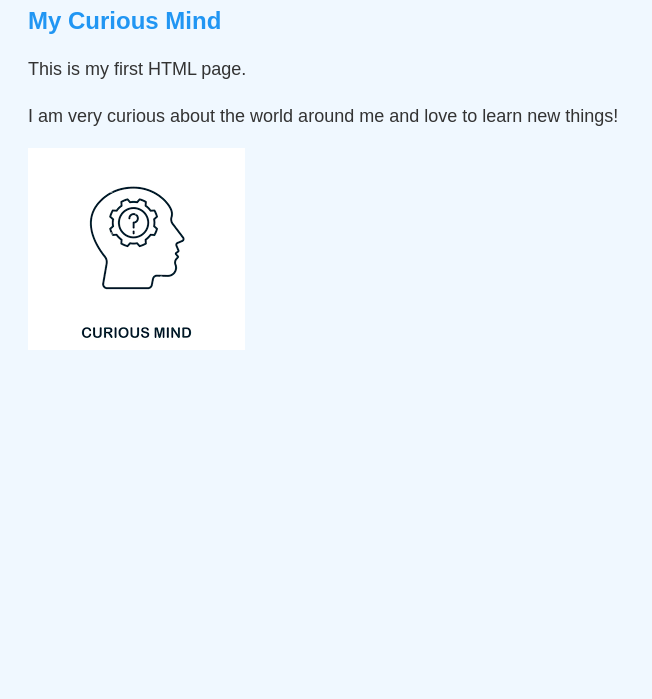
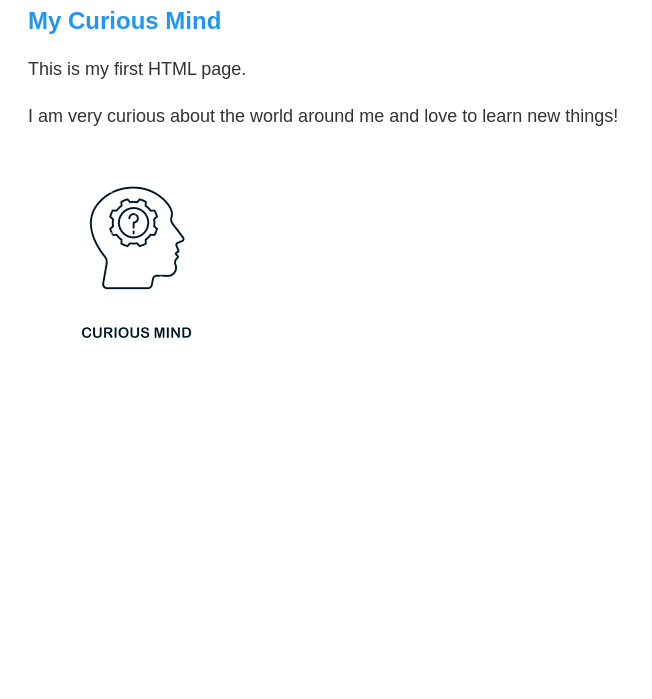
Before and after one commit to Ongani3/web-dev-lab, a plain HTML site: page index.html in a window 1280 px wide. Shown: the part 101-800 px from the top of the page, without its empty margins (0-652 px from the left). Drawn offline with Linux system fonts and the light colour scheme.

Commit message:
First commit - My First HTML page

```diff
--- a/index.html
+++ b/index.html
@@ -16,7 +16,7 @@ initial-scale=1.0">
 <style>
     body {
         font-family: 'Arial', sans-serif;
-        background-color: #f0f8ff;
+        background-color: #ffffff;
         color: #333;
         padding: 20px;
     }
```
